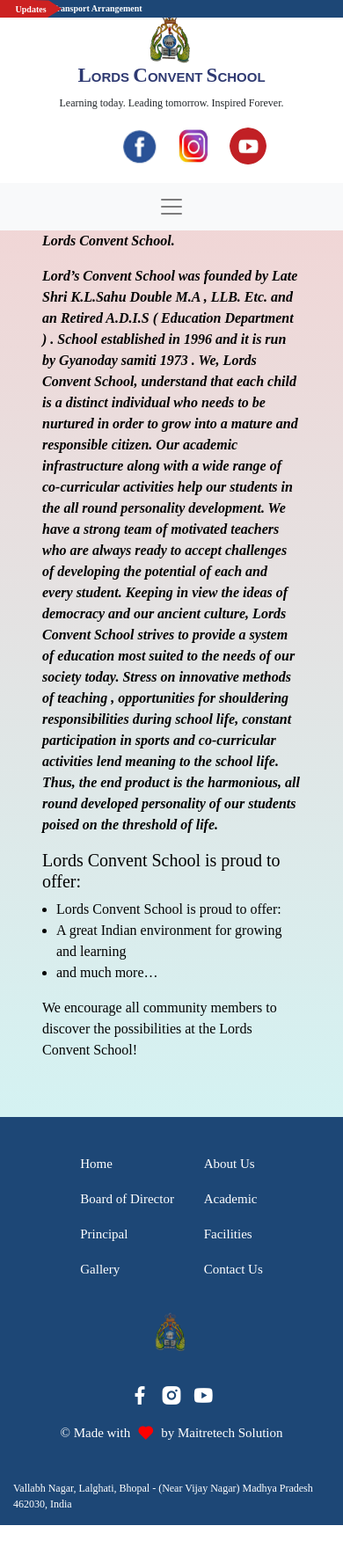
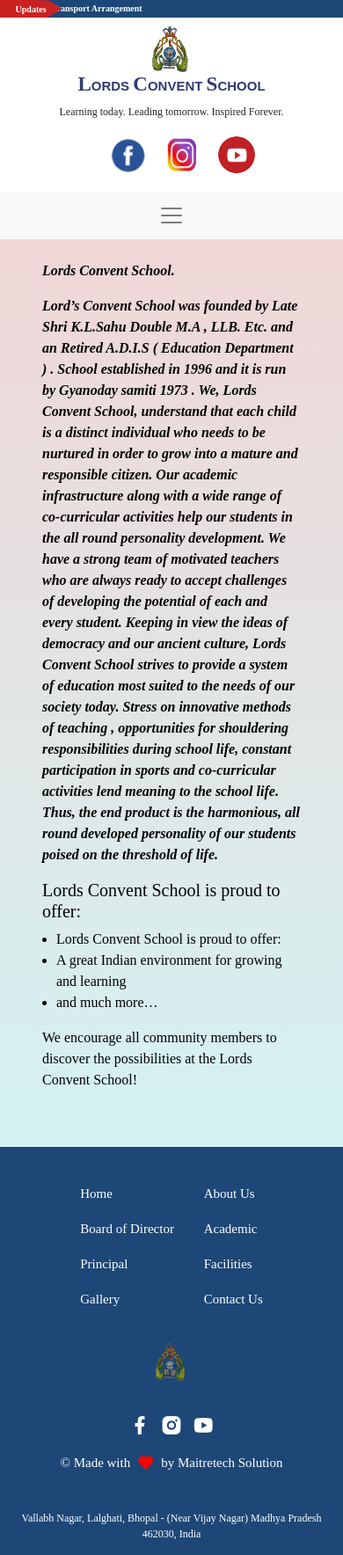
Before and after one commit to punitdiwan/lords-convent-school, a React (Create React App) app: page /ourschool in a window 390 px wide. Shown: the whole page at 88% size. Before the commit the page ends 1734 px from the top, so only its background shows below. Built offline with nearby package versions, Linux system fonts and the light colour scheme; a web font is replaced by a local one.

Commit message:
youtube email

```diff
--- a/src/Components/ContactUs.js
+++ b/src/Components/ContactUs.js
@@ -38,18 +38,18 @@ const ContactUs = () => {
               <hr />
               <p className="linkwrap">
                 <b className="bbb">Phone:</b>
-                <a className="linkwrap mnc" href="tel:+91 87704 07585">+91 87704 07585</a> ,
-                <a className="linkwrap mnc" href="tel:+91 89627 56297">+91 89627 56297</a>
+                <a className="linkwrap mnc" href="tel:+91 87704 07585"> +91 87704 07585</a> ,
+                <a className="linkwrap mnc" href="tel:+91 89627 56297"> +91 89627 56297</a>
               </p>
               <p className="linkwrap">
-                <b className="bbb">Address:</b>
+                <b className="bbb">Address: </b>
                 <span className="linkwrap mnc">
                   Near vijay nagar Vallabh nagar lalghati bhopal, (M.P) 462030
                 </span>
               </p>
               <p className="linkwrap">
                 <b className="bbb">Email:</b>
-                <a className="linkwrap mnc" href="mailto:lords_school@rediffmail.com">lords_school@rediffmail.com</a>
+                <a className="linkwrap mnc" href="mailto:lordsconventschool56@gmail.com"> lordsconventschool56@gmail.com</a>
               </p>
 
 
--- a/src/Components/Footer.js
+++ b/src/Components/Footer.js
@@ -35,7 +35,7 @@ const Footer = () => {
           <div className="socialmedia1">
             <a href="https://www.facebook.com/LCSBHOPAL/" target="_blank" rel="noreferrer" style={{ textDecoration: "none", color: "white" }}> <i className="ri-facebook-fill"></i></a>
             <a href="https://www.instagram.com/lords_conventschool?igsh=MWFnbHkxMTQyeTRhcA==" target="_blank" rel="noreferrer" style={{ textDecoration: "none", color: "white" }}> <i className="ri-instagram-fill"></i></a>
-            <a href="https://www.youtube.com/@LordsConventSchool" target="_blank" rel="noreferrer" style={{ textDecoration: "none", color: "white" }}> <i className="ri-youtube-fill"></i></a>
+            <a href="https://www.youtube.com/@Lords_conventschool" target="_blank" rel="noreferrer" style={{ textDecoration: "none", color: "white" }}> <i className="ri-youtube-fill"></i></a>
 
 
           </div>
--- a/src/Components/Navbar.js
+++ b/src/Components/Navbar.js
@@ -48,7 +48,7 @@ const Navbar = () => {
               />
             </a>
 
-            <a href="https://www.youtube.com/@LordsConventSchool" target="_blank" rel="noreferrer" style={{ textDecoration: "none" }}>
+            <a href="https://www.youtube.com/@Lords_conventschool" target="_blank" rel="noreferrer" style={{ textDecoration: "none" }}>
               <img
                 src="/images1/hutub.jpeg"
                 alt="YouTube"
--- a/src/Components/NobleSidebar.js
+++ b/src/Components/NobleSidebar.js
@@ -38,7 +38,7 @@ const NobleSidebar = () => {
           }}
         >
           {/* Replace <a> with a button if it does not link anywhere */}
-          <button className="text-center hogbtn" style={{ color: "white" }}>
+          <button className="text-center hogbtn" style={{ color: "black " }}>
             Lords Convent School
           </button>
         </div>
--- a/src/Components/OurSchool.js
+++ b/src/Components/OurSchool.js
@@ -5,12 +5,12 @@ import NobleSidebar from "./NobleSidebar";
 const OurSchool = () => {
   return (
     <>
-      <div className="container-fluid p-0">
+      <div className="container-fluid mt-4 p-0">
 
 
 
 
-        <div className="container-fluid d-flex latest_card_box_ad p-0">
+        <div className="container-fluid  d-flex latest_card_box_ad p-0">
 
           <div className="ourschooleft px-5 text-left">
             {/* <h4 className="kalur text-center" style={{color:"black", fontWeight:"bold"}}>Our School</h4> */}
--- a/src/Components/css/ContactUs.css
+++ b/src/Components/css/ContactUs.css
@@ -149,6 +149,7 @@
     }
 
     .mnc {
+        color: black;
         font-size: 13px;
     }
 
--- a/src/Components/css/Footer.css
+++ b/src/Components/css/Footer.css
@@ -150,7 +150,7 @@
 
 .fbtm p {
     margin: 0;
-    text-align: left;
+    text-align: center;
     font-size: 1.3vmax;
 }
 
--- a/src/Components/css/Navbar.css
+++ b/src/Components/css/Navbar.css
@@ -171,7 +171,9 @@
 
     .navleft .logo {
         height: auto;
-        width: 20vw;
+        width: 15vw;
+        margin-top: 10px;
+
     }
 
     .navmid h1 {
@@ -216,7 +218,8 @@
 
     .navleft {
         width: 100%;
-        margin-bottom: 8px;
+        margin-top: 8px;
+        margin-bottom: 10px;
     }
 
     .navmid {
@@ -224,6 +227,7 @@
     }
 
     .navright {
+        margin-right: 25px;
         width: 100%;
     }
 
@@ -254,7 +258,7 @@
 
     .navleft .logo {
         height: auto;
-        width: 20vw;
+        width: 18vw;
     }
 
     .navmid h1 {
```
